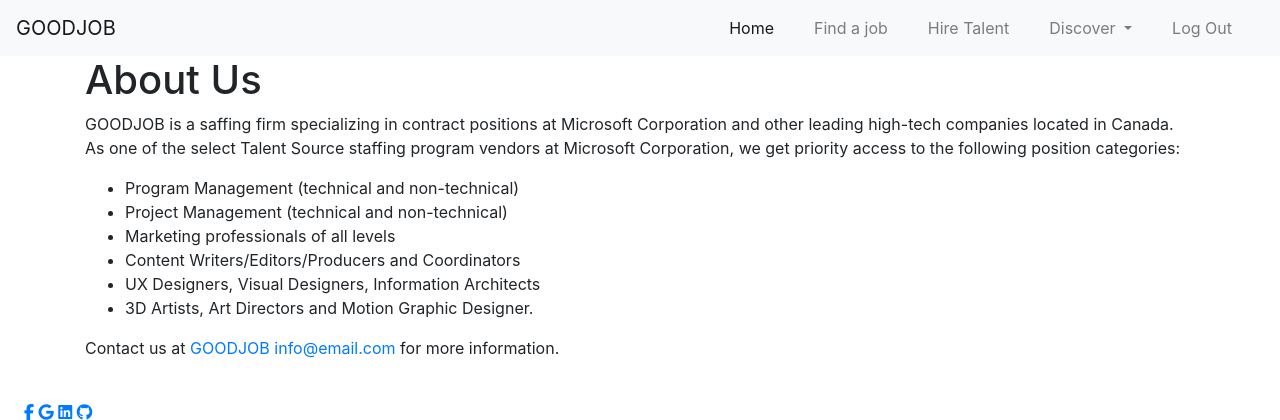
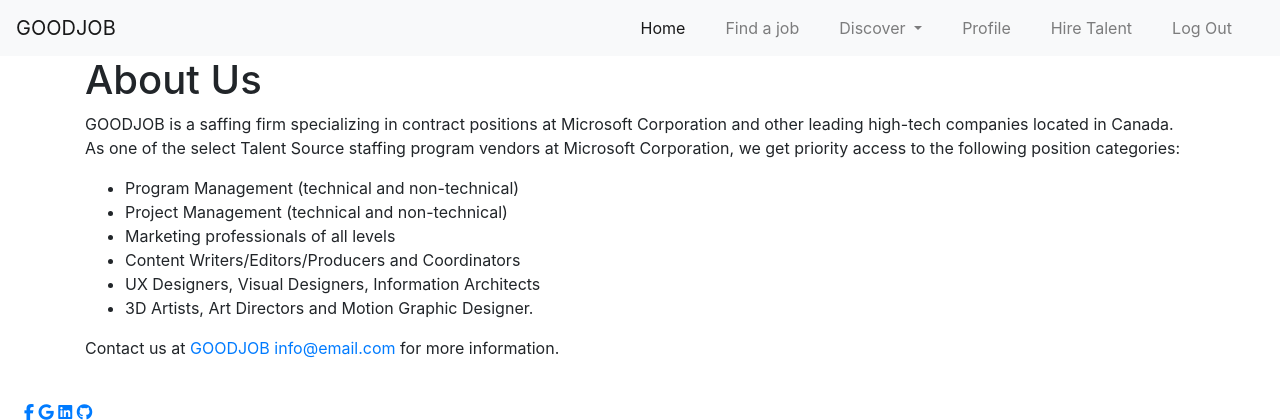
Before and after one commit to Irisvella/DreamTeam-SOEN-341-Project-2023, a Flask app: page /about in a window 1280 px wide. Shown: the top 420 px of the page. Run offline with Flask 2, Linux system fonts and the light colour scheme; a user stored in the database is signed in; some libraries are stand-ins or nearby versions.

Commit message:
Added option to go directly to profile.
Nav bar fix: added option to go directly to profile. Fixed "hire talent" tab redirect

```diff
--- a/Sprint 2/website/models.py
+++ b/Sprint 2/website/models.py
@@ -14,7 +14,7 @@ class User(db.Model, UserMixin):
     last_name = db.Column(db.String(50))
     company_name = db.Column(db.String(50))
     phone_number = db.Column(db.String(15))
-    profile = db.Column(db.String(20)) #determines if the user is a job seeker, employer, or admin
+    profile = db.Column(db.String(20)) #values are "seeker", "employer", "admin"
     Posts = db.relationship('Post', backref='user', passive_deletes=True)
 
 
--- a/Sprint 2/website/templates/base.html
+++ b/Sprint 2/website/templates/base.html
@@ -29,9 +29,7 @@
               <li class="nav-item  mr-4">
                 <a class="nav-link" id="findajob" href="/jobposting" >Find a job</a>
               </li>
-              <li class="nav-item  mr-4">
-                <a class="nav-link" id="hiretalent" href="/employer_home">Hire Talent</a>
-              </li>
+
               <li class="nav-item dropdown  mr-4">
                 <a class="nav-link dropdown-toggle"   role="button" data-toggle="dropdown" aria-haspopup="true" aria-expanded="false">
                   Discover
@@ -40,6 +38,25 @@
                   <a class="dropdown-item" id="about" href="/about" >About us </a>
                   <a class="dropdown-item" href="#">second option</a>
               </li>
+
+              {%if user.is_authenticated %} {%if user.profile == 'employer'%}
+              <li class="nav-item  mr-4">
+                <a class="nav-link" id="employer_home" href="/employer_home">Profile</a>
+              </li>
+              {%endif%}{%endif%}
+
+              {%if user.is_authenticated %} {%if user.profile == 'seeker'%}
+              <li class="nav-item  mr-4">
+                <a class="nav-link" id="seeker_home" href="/seeker_home">Profile</a>
+              </li>
+              {%endif%}{%endif%}
+
+
+              {%if user.is_authenticated %} {%if user.profile == 'employer'%}
+              <li class="nav-item  mr-4">
+                <a class="nav-link" id="hiretalent" href="/create_post">Hire Talent</a>
+              </li>
+              {%endif%}{%endif%}
               {% if user.is_authenticated %}
               <li class="nav-item  mr-4">
                 <a class="nav-link" id="logout" href="/logout">Log Out</a>
```
Also changed, not shown: Sprint 2/instance/database.db.
